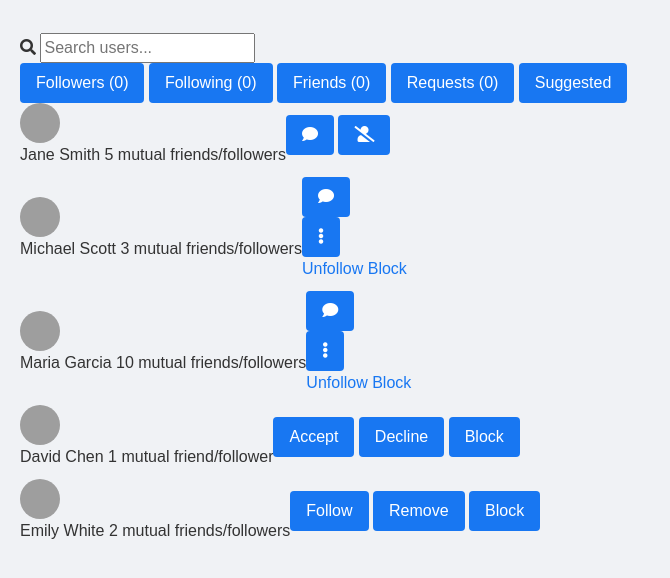
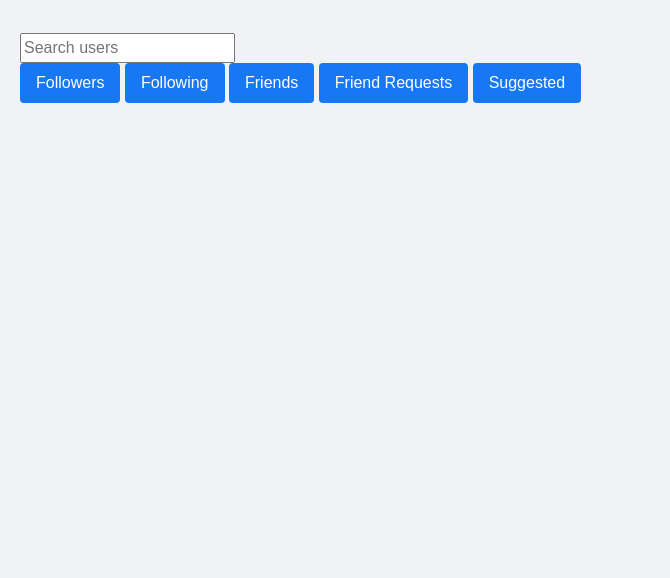
Before and after one commit to Hencheng2/test, a Python web app: template templates/friends.html in a window 1280 px wide. Shown: the part 47-625 px from the top of the page, without its empty margins (0-670 px from the left). Run offline with Jinja, Linux system fonts and the light colour scheme; the template is opened without the code that fills it, so the values that code supplies are empty; some libraries are stand-ins or nearby versions; grey boxes are pictures that could not be loaded.

Commit message:
Update friends.html

```diff
--- a/templates/friends.html
+++ b/templates/friends.html
@@ -1,115 +1,13 @@
+<!-- templates/friends.html -->
 {% extends "base.html" %}
-
 {% block content %}
-<div class="friends-page-container">
-    <div class="friends-header">
-        <div class="search-bar-container">
-            <i class="fas fa-search"></i>
-            <input type="text" id="friends-search" placeholder="Search users...">
-        </div>
-        <div class="friends-nav-bar">
-            <button class="friends-nav-btn active" data-section="followers">Followers (<span id="followers-count">0</span>)</button>
-            <button class="friends-nav-btn" data-section="following">Following (<span id="following-count">0</span>)</button>
-            <button class="friends-nav-btn" data-section="friends">Friends (<span id="friends-count">0</span>)</button>
-            <button class="friends-nav-btn" data-section="requests">Requests (<span id="requests-count">0</span>)</button>
-            <button class="friends-nav-btn" data-section="suggested">Suggested</button>
-        </div>
-    </div>
-
-    <div id="friends-list-container" class="friends-list-container">
-        <div id="followers-section" class="friends-section active">
-            <div class="user-list-item">
-                <div class="user-info">
-                    <img src="{{ url_for('static', filename='images/user_pic_2.jpg') }}" alt="User profile pic" class="profile-pic-small">
-                    <div class="details">
-                        <span class="real-name">Jane Smith</span>
-                        <span class="mutual-info">5 mutual friends/followers</span>
-                    </div>
-                </div>
-                <div class="user-actions">
-                    <button class="action-btn message-btn"><i class="fas fa-comment"></i></button>
-                    <button class="action-btn block-btn"><i class="fas fa-user-slash"></i></button>
-                </div>
-            </div>
-        </div>
-
-        <div id="following-section" class="friends-section">
-            <div class="user-list-item">
-                <div class="user-info">
-                    <img src="{{ url_for('static', filename='images/user_pic_3.jpg') }}" alt="User profile pic" class="profile-pic-small">
-                    <div class="details">
-                        <span class="real-name">Michael Scott</span>
-                        <span class="mutual-info">3 mutual friends/followers</span>
-                    </div>
-                </div>
-                <div class="user-actions">
-                    <button class="action-btn message-btn"><i class="fas fa-comment"></i></button>
-                    <div class="dropdown">
-                        <button class="action-btn dropdown-btn"><i class="fas fa-ellipsis-v"></i></button>
-                        <div class="dropdown-content">
-                            <a href="#" class="unfollow-btn">Unfollow</a>
-                            <a href="#" class="block-btn">Block</a>
-                        </div>
-                    </div>
-                </div>
-            </div>
-        </div>
-
-        <div id="friends-section" class="friends-section">
-            <div class="user-list-item">
-                <div class="user-info">
-                    <img src="{{ url_for('static', filename='images/user_pic_4.jpg') }}" alt="User profile pic" class="profile-pic-small">
-                    <div class="details">
-                        <span class="real-name">Maria Garcia</span>
-                        <span class="mutual-info">10 mutual friends/followers</span>
-                    </div>
-                </div>
-                <div class="user-actions">
-                    <button class="action-btn message-btn"><i class="fas fa-comment"></i></button>
-                    <div class="dropdown">
-                        <button class="action-btn dropdown-btn"><i class="fas fa-ellipsis-v"></i></button>
-                        <div class="dropdown-content">
-                            <a href="#" class="unfollow-btn">Unfollow</a>
-                            <a href="#" class="block-btn">Block</a>
-                        </div>
-                    </div>
-                </div>
-            </div>
-        </div>
-
-        <div id="requests-section" class="friends-section">
-            <div class="user-list-item">
-                <div class="user-info">
-                    <img src="{{ url_for('static', filename='images/user_pic_5.jpg') }}" alt="User profile pic" class="profile-pic-small">
-                    <div class="details">
-                        <span class="real-name">David Chen</span>
-                        <span class="mutual-info">1 mutual friend/follower</span>
-                    </div>
-                </div>
-                <div class="user-actions">
-                    <button class="action-btn accept-btn">Accept</button>
-                    <button class="action-btn decline-btn">Decline</button>
-                    <button class="action-btn block-btn">Block</button>
-                </div>
-            </div>
-        </div>
-
-        <div id="suggested-section" class="friends-section">
-            <div class="user-list-item">
-                <div class="user-info">
-                    <img src="{{ url_for('static', filename='images/user_pic_6.jpg') }}" alt="User profile pic" class="profile-pic-small">
-                    <div class="details">
-                        <span class="real-name">Emily White</span>
-                        <span class="mutual-info">2 mutual friends/followers</span>
-                    </div>
-                </div>
-                <div class="user-actions">
-                    <button class="action-btn follow-btn">Follow</button>
-                    <button class="action-btn remove-btn">Remove</button>
-                    <button class="action-btn block-btn">Block</button>
-                </div>
-            </div>
-        </div>
-    </div>
+<input type="text" id="friends-search" placeholder="Search users">
+<div class="friends-nav">
+    <button data-section="followers">Followers</button>
+    <button data-section="following">Following</button>
+    <button data-section="friends">Friends</button>
+    <button data-section="requests">Friend Requests</button>
+    <button data-section="suggested">Suggested</button>
 </div>
+<div id="friends-list"></div>
 {% endblock %}
```
